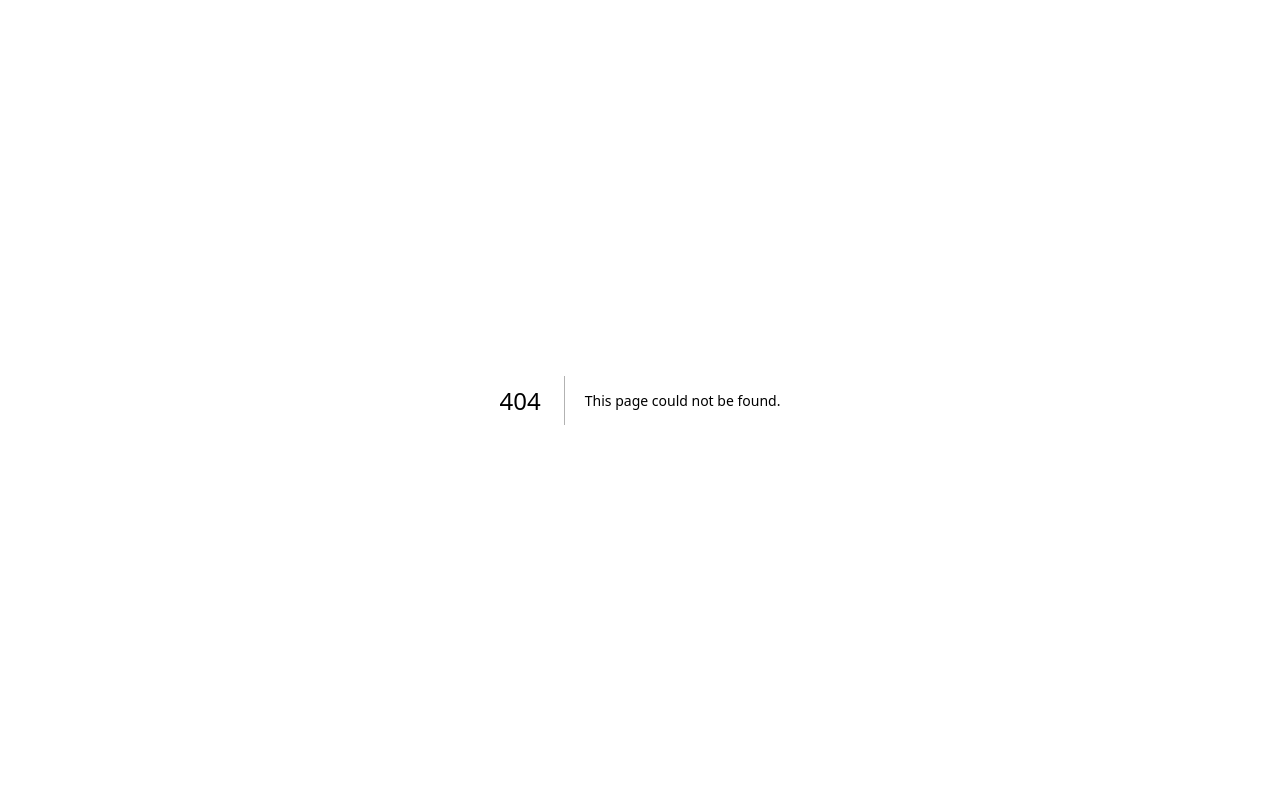
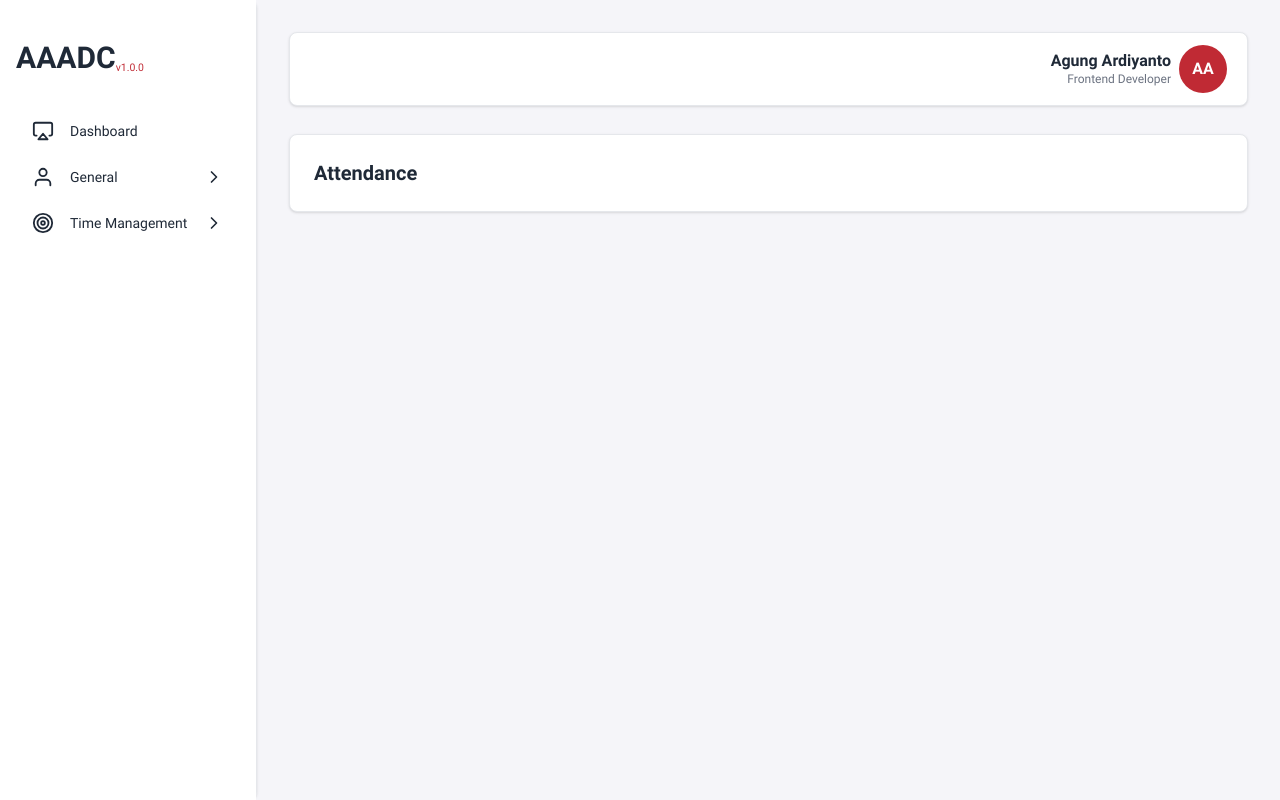
Before and after one commit to aulia14/aaadc-web, a Next.js app: page /time/attendance in a window 1280 px wide. Before the commit this address had no page. Built offline with nearby package versions, Linux system fonts and the light colour scheme.

Commit message:
create page time management (attendance, timeoff, overtime)

```diff
--- a/components/Header.tsx
+++ b/components/Header.tsx
@@ -1,6 +1,12 @@
-export default function Header() {
+interface CProps {
+  children: React.ReactNode;
+}
+
+export default function Header({children}: CProps) {
   return <div className="flex justify-between items-center bg-white rounded-lg py-3 px-5 border shadow mb-3 md:mb-7">
-    <div></div>
+    <div className="">
+      {children}
+    </div>
     <div className="flex items-center gap-2">
       <div className="flex flex-col items-end">
         <span className="font-bold leading-5">Agung Ardiyanto</span>
--- a/components/Sidebar.tsx
+++ b/components/Sidebar.tsx
@@ -1,6 +1,6 @@
 import Link from "next/link";
 import Header from "./Header";
-import { FiChevronRight } from "react-icons/fi";
+import { FiChevronRight, FiMenu } from "react-icons/fi";
 import routes from "@/routes";
 
 interface CProps {
@@ -12,29 +12,32 @@ export default function Sidebar({children}: CProps) {
     <input id="sidebar" type="checkbox" className="drawer-toggle" />
     <div className="drawer-content">
       <div className="mx-auto min-h-screen p-3 md:p-8">
-        <Header />
+        <Header>
+          <label htmlFor="sidebar" className="lg:hidden">
+            <FiMenu size={26} />
+          </label>
+        </Header>
         {children}
       </div>
-      {/* <label htmlFor="sidebar" className="btn btn-primary drawer-button lg:hidden">Open drawer</label> */}
     </div>
     <div className="drawer-side border-r shadow rounded-r-lg overflow-y-visible">
       <label htmlFor="sidebar" className="drawer-overlay"></label>
       <ul className="menu p-4 w-64 h-full bg-white text-base-content">
-        <div className="py-6">
+        <div className="py-6 mb-3">
           <span className="text-3xl font-semibold">AAADC</span><sub className="text-primary">v1.0.0</sub>
         </div>
         {routes.map((rts: any, key: number) => {
-          if (!rts.children) return (<li className="text-base" key={key}>
-            <div className="flex items-center gap-5">
+          if (!rts.children) return (<li className="text-base mb-2" key={key}>
+            <div className="flex items-center gap-4">
               <div className="aricons">{rts.icon}</div>
-              <Link href={rts.path}>{rts.label}</Link>
+              <Link href={rts.path} className="text-sm">{rts.label}</Link>
             </div>
           </li>);
-          if (rts.children) return (<li className="text-base dropdown dropdown-right" key={key}>
+          if (rts.children) return (<li className="text-base dropdown dropdown-right mb-2" key={key}>
             <label tabIndex={0} className="w-full flex items-center justify-between">
-              <div className="flex items-center gap-5">
+              <div className="flex items-center gap-4">
                 <div className="aricons">{rts.icon}</div>
-                <span>{rts.label}</span>
+                <span className="text-sm">{rts.label}</span>
               </div>
               <div className="aricons"><FiChevronRight size={20} /></div>
             </label>
--- /dev/null
+++ b/pages/time/attendance.tsx
@@ -0,0 +1,9 @@
+import AppLayout from "@/layouts/AppLayout";
+
+export default function Attendance() {
+  return (<AppLayout title="Attendance">
+    <div className="border rounded-lg bg-white shadow p-6 relative">
+      <h3 className="text-xl font-semibold">Attendance</h3>
+    </div>
+  </AppLayout>);
+}
--- /dev/null
+++ b/pages/time/overtime.tsx
@@ -0,0 +1,9 @@
+import AppLayout from "@/layouts/AppLayout";
+
+export default function Overtime() {
+  return (<AppLayout title="Overtime">
+    <div className="border rounded-lg bg-white shadow p-6 relative">
+      <h3 className="text-xl font-semibold">Overtime</h3>
+    </div>
+  </AppLayout>);
+}
--- /dev/null
+++ b/pages/time/timeoff.tsx
@@ -0,0 +1,9 @@
+import AppLayout from "@/layouts/AppLayout";
+
+export default function Timeoff() {
+  return (<AppLayout title="Timeoff">
+    <div className="border rounded-lg bg-white shadow p-6 relative">
+      <h3 className="text-xl font-semibold">Timeoff</h3>
+    </div>
+  </AppLayout>);
+}
--- a/routes/index.tsx
+++ b/routes/index.tsx
@@ -1,4 +1,4 @@
-import { FiUser, FiAirplay } from "react-icons/fi";
+import { FiUser, FiAirplay, FiTarget } from "react-icons/fi";
 
 const routes = [
   {
@@ -28,6 +28,25 @@ const routes = [
         path: "/additional-info"
       },
     ]
+  },
+  {
+    label: "Time Management",
+    path: "/time",
+    icon: <FiTarget size={22} />,
+    children: [
+      {
+        label: "Attendance",
+        path: "/attendance"
+      },
+      {
+        label: "Timeoff",
+        path: "/timeoff"
+      },
+      {
+        label: "Overtime",
+        path: "/overtime"
+      }
+    ]
   }
 ];
 
```
